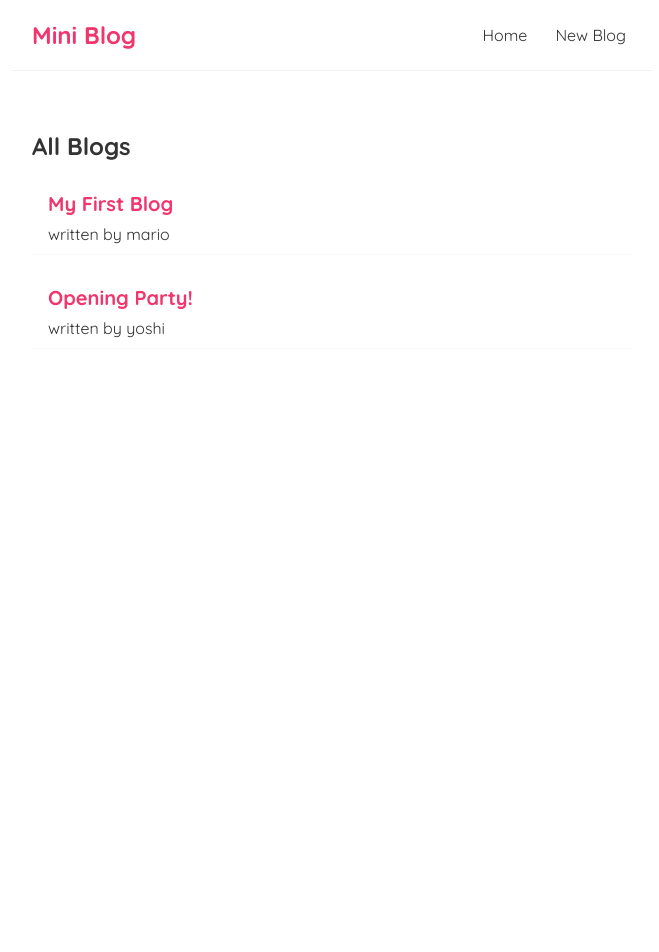
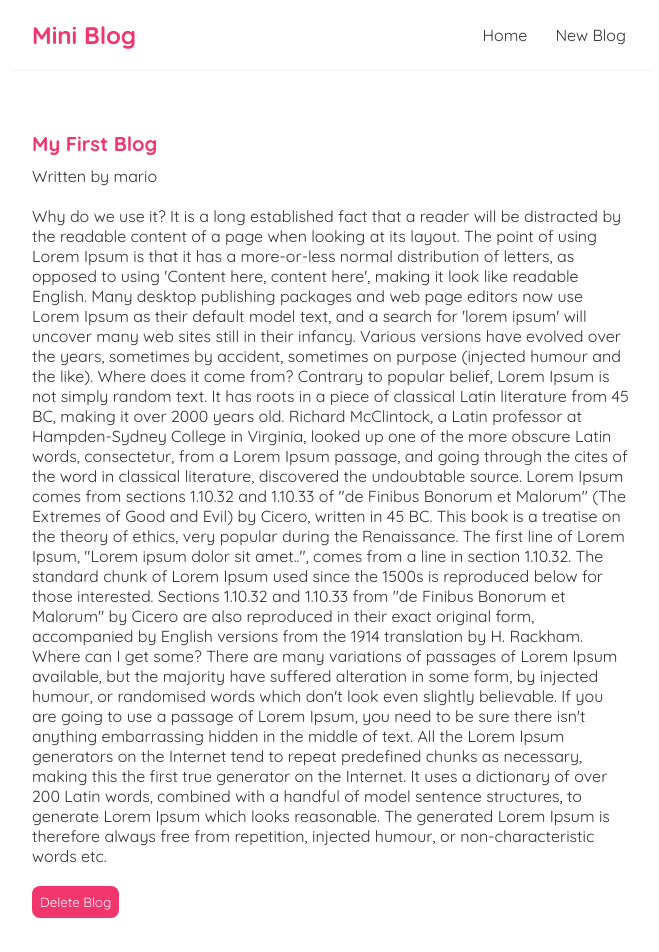
Before and after one commit to Buraksand/mini-blog, a React (Create React App) app: page /blogs/1 in a window 1280 px wide. Shown: the top 952 px of the page, without its empty margins (308-967 px from the left). Before the commit the page ends 800 px from the top, so only its background shows below. Built offline with nearby package versions, Linux system fonts and the light colour scheme; data requests are answered from the project's data file.

Commit message:
project finalized with adding routing

```diff
--- a/package.json
+++ b/package.json
@@ -8,6 +8,7 @@
     "@testing-library/user-event": "^13.5.0",
     "react": "^18.2.0",
     "react-dom": "^18.2.0",
+    "react-router-dom": "^5.3.4",
     "react-scripts": "5.0.1",
     "web-vitals": "^2.1.4"
   },
--- a/src/App.js
+++ b/src/App.js
@@ -1,14 +1,33 @@
 import Home from "./Home";
 import Navbar from "./Navbar";
+import { BrowserRouter as Router, Route, Switch } from "react-router-dom";
+import Create from "./Create";
+import BlogDetails from "./BlogDetails";
+import NotFound from "./NotFound";
 
 function App() {
   return (
-    <div className="App">
-      <Navbar />
-      <div className="content">
-        <Home />
+    <Router>
+      <div className="App">
+        <Navbar />
+        <div className="content">
+          <Switch>
+            <Route exact path="/">
+              <Home />
+            </Route>
+            <Route path="/create">
+              <Create />
+            </Route>
+            <Route path="/blogs/:id/">
+              <BlogDetails />
+            </Route>
+            <Route path="*">
+              <NotFound />
+            </Route>
+          </Switch>
+        </div>
       </div>
-    </div>
+    </Router>
   );
 }
 
--- /dev/null
+++ b/src/BlogDetails.js
@@ -0,0 +1,39 @@
+import React from "react";
+import { useHistory } from "react-router-dom";
+import { useParams } from "react-router-dom";
+import useFetch from "./useFetch";
+
+const BlogDetails = () => {
+  const { id } = useParams();
+  const {
+    data: blog,
+    isPending,
+    error,
+  } = useFetch("http://localhost:8000/blogs/" + id);
+  const history = useHistory();
+
+  const handleClick = () => {
+    fetch("http://localhost:8000/blogs/" + id, {
+      method: "DELETE",
+    }).then(() => {
+      history.push("/");
+    });
+  };
+
+  return (
+    <div className="blog-details">
+      {isPending && <div>Loading..Please wait</div>}
+      {error && <div> {error} </div>}
+      {blog && (
+        <article>
+          <h2>{blog.title} </h2>
+          <p>Written by {blog.author} </p>
+          <div>{blog.body}</div>
+        </article>
+      )}
+      <button onClick={handleClick}>Delete Blog</button>
+    </div>
+  );
+};
+
+export default BlogDetails;
--- a/src/BlogList.js
+++ b/src/BlogList.js
@@ -1,4 +1,5 @@
 import React from "react";
+import { Link } from "react-router-dom";
 
 const BlogList = ({ blogs, title }) => {
   return (
@@ -6,8 +7,10 @@
       <h2>{title}</h2>
       {blogs.map((blog) => (
         <div className="blog-preview" key={blog.id}>
-          <h2>{blog.title}</h2>
-          <p>written by {blog.author}</p>
+          <Link to={`/blogs/${blog.id}`}>
+            <h2>{blog.title}</h2>
+            <p>written by {blog.author}</p>
+          </Link>
         </div>
       ))}
     </div>
--- /dev/null
+++ b/src/Create.js
@@ -0,0 +1,56 @@
+import React from "react";
+import { useState } from "react";
+import { useHistory } from "react-router-dom";
+
+const Create = () => {
+  const [title, setTitle] = useState("");
+  const [body, setBody] = useState("");
+  const [author, setAuthor] = useState("yoshi");
+  const [isPending, setIsPending] = useState(false);
+  const history = useHistory();
+
+  const handleSubmit = (e) => {
+    e.preventDefault();
+
+    const blog = { title, body, author };
+    setIsPending(true);
+    fetch("http://localhost:8000/blogs", {
+      method: "POST",
+      headers: { "Content-Type": "application/json" },
+      body: JSON.stringify(blog),
+    }).then(() => {
+      setIsPending(false);
+      history.push("/");
+    });
+  };
+
+  return (
+    <div className="create">
+      <h2>Add a New Blog</h2>
+      <form onSubmit={handleSubmit}>
+        <label>Blog Title</label>
+        <input
+          type="text"
+          required
+          value={title}
+          onChange={(e) => setTitle(e.target.value)}
+        />
+        <label>Blog Body</label>
+        <textarea
+          required
+          value={body}
+          onChange={(e) => setBody(e.target.value)}
+        ></textarea>
+        <label>Blog Author</label>
+        <select value={author} onChange={(e) => setAuthor(e.target.value)}>
+          <option value="mario">mario</option>
+          <option value="yoshi">yoshi</option>
+        </select>
+        {!isPending && <button>Add Blog</button>}
+        {isPending && <button disabled>Adding Blog...</button>}
+      </form>
+    </div>
+  );
+};
+
+export default Create;
--- a/src/Home.js
+++ b/src/Home.js
@@ -1,4 +1,3 @@
-import React, { useEffect, useState } from "react";
 import BlogList from "./BlogList";
 import useFetch from "./useFetch";
 
--- a/src/Navbar.js
+++ b/src/Navbar.js
@@ -1,10 +1,12 @@
+import { Link } from "react-router-dom";
+
 const Navbar = () => {
   return (
     <nav className="navbar">
       <h1>Mini Blog</h1>
       <div className="links">
-        <a href="/">Home</a>
-        <a href="/create">New Blog</a>
+        <Link to="/">Home</Link>
+        <Link to="/create">New Blog</Link>
       </div>
     </nav>
   );
--- /dev/null
+++ b/src/NotFound.js
@@ -0,0 +1,13 @@
+import React from "react";
+import { Link } from "react-router-dom";
+
+const NotFound = () => {
+  return (
+    <div>
+      <h2>Ooops..Page Not Found</h2>
+      <Link to={"/"}>Back to Home Page</Link>
+    </div>
+  );
+};
+
+export default NotFound;
--- a/src/index.css
+++ b/src/index.css
@@ -48,3 +48,51 @@
   color: #f1356d;
   margin-bottom: 8px;
 }
+
+.blog-preview a {
+  text-decoration: none;
+}
+
+/* blog details page */
+.blog-details h2 {
+  font-size: 20px;
+  color: #f1356d;
+  margin-bottom: 10px;
+}
+.blog-details div {
+  margin: 20px 0;
+}
+.blog-details button {
+  background: #f1356d;
+  color: #fff;
+  border: 0;
+  padding: 8px;
+  border-radius: 8px;
+  cursor: pointer;
+}
+
+.create label {
+  text-align: left;
+  display: block;
+}
+.create h2 {
+  font-size: 20px;
+  color: #f1356d;
+  margin-bottom: 30px;
+}
+.create input, .create textarea, .create select {
+  width: 100%;
+  padding: 6px 10px;
+  margin: 10px 0;
+  border: 1px solid #ddd;
+  box-sizing: border-box;
+  display: block;
+}
+.create button {
+  background: #f1356d;
+  color: #fff;
+  border: 0;
+  padding: 8px;
+  border-radius: 8px;
+  cursor: pointer;
+}
--- a/src/useFetch.js
+++ b/src/useFetch.js
@@ -1,4 +1,3 @@
-import React from "react";
 import { useState, useEffect } from "react";
 
 const useFetch = (url) => {
```
Also changed, not shown: data/db.json (+18 -0 lines), 1 other file (tests, documents, lock files or other folders).
